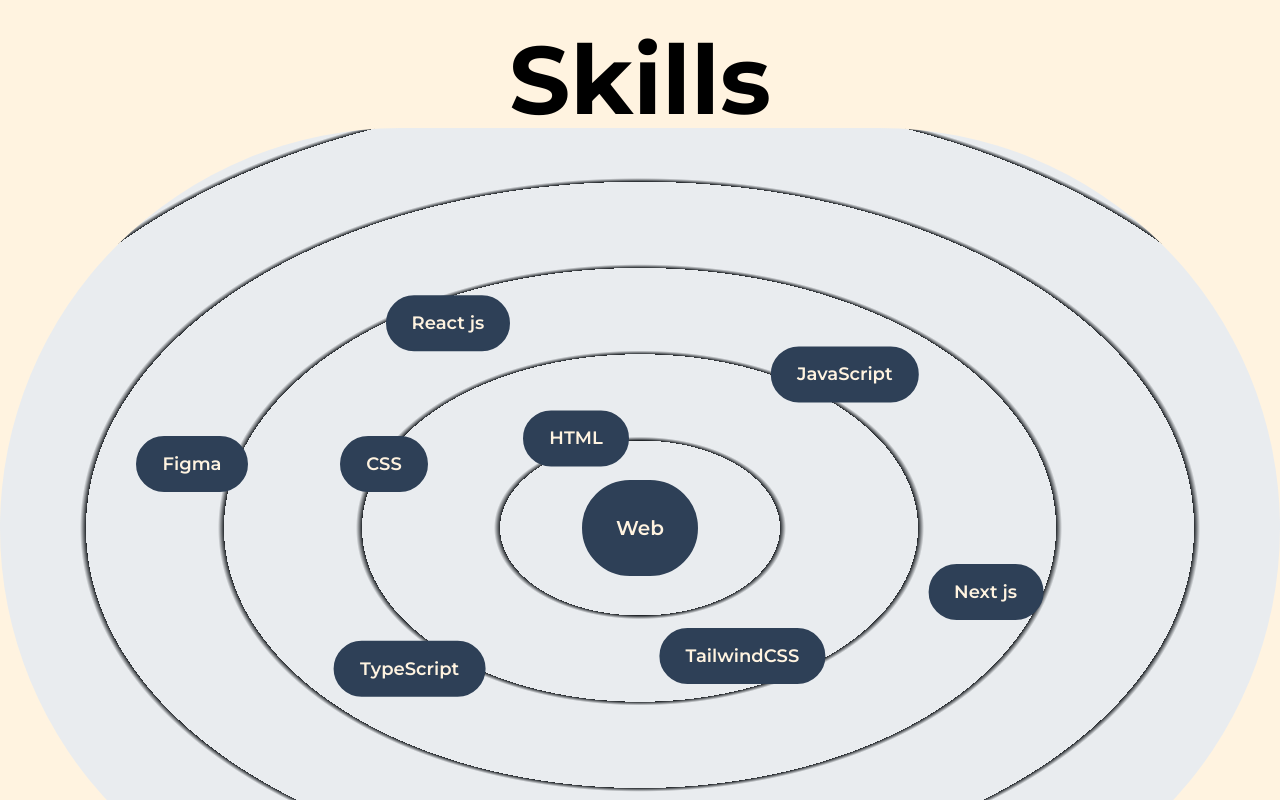
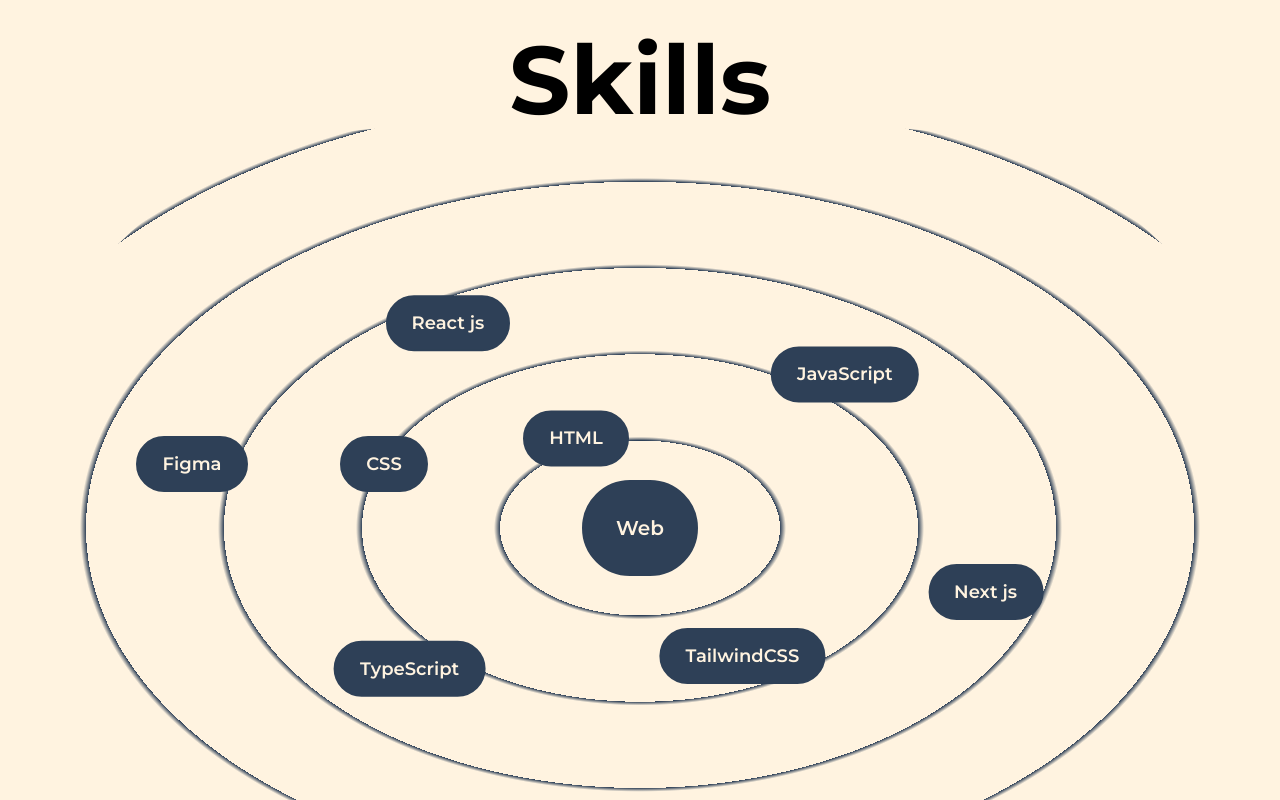
Before and after one commit to Future-Rafay/My-Portfolio-Animated, a Next.js app: page /about in a window 1280 px wide. Shown: the part 1260-2060 px from the top of the page. Built offline with nearby package versions, Linux system fonts and the light colour scheme.

Commit message:
changed color

```diff
--- a/tailwind.config.js
+++ b/tailwind.config.js
@@ -47,21 +47,21 @@
       },
       backgroundImage: {
         circularLight:
-          "repeating-radial-gradient(#212529 2px ,#E9ECEF 8px , #E9ECEF 140px);",
+          "repeating-radial-gradient(#2E4057 2px ,#FFF3E0 8px , #FFF3E0 140px);",
         circularDark:
-          "repeating-radial-gradient( #E9ECEF 2px ,#212529 8px , #212529 140px);",
+          "repeating-radial-gradient( #FFF3E0 2px ,#212529 8px , #2E4057 140px);",
         circularLightLg:
-          "repeating-radial-gradient(#212529 2px ,#E9ECEF 8px , #E9ECEF 80px);",
+          "repeating-radial-gradient(#2E4057 2px ,#FFF3E0 8px , #FFF3E0 80px);",
         circularDarkLg:
-          "repeating-radial-gradient( #E9ECEF 2px ,#212529 8px , #212529 80px);",
+          "repeating-radial-gradient( #FFF3E0 2px ,#2E4057 8px , #2E4057 80px);",
         circularLightMd:
-          "repeating-radial-gradient(#212529 1px,#E9ECEF 5px,#E9ECEF 60px)",
+          "repeating-radial-gradient(#2E4057 1px,#FFF3E0 5px,#FFF3E0 60px)",
         circularDarkMd:
-          "repeating-radial-gradient(rgba(255,255,255,0.5) 1px,#212529 5px,#212529 60px)",
+          "repeating-radial-gradient(rgba(255,255,255,0.5) 1px,#2E4057 5px,#2E4057 60px)",
         circularLightSm:
-          "repeating-radial-gradient(#212529 ,#E9ECEF 3px , #E9ECEF 40px);",
+          "repeating-radial-gradient(#2E4057 ,#FFF3E0 3px , #FFF3E0 40px);",
         circularDarkSm:
-          "repeating-radial-gradient( #E9ECEF,#212529 3px , #212529 40px);",
+          "repeating-radial-gradient( #FFF3E0,#2E4057 3px , #2E4057 40px);",
       },
     },
     screens: {
```
